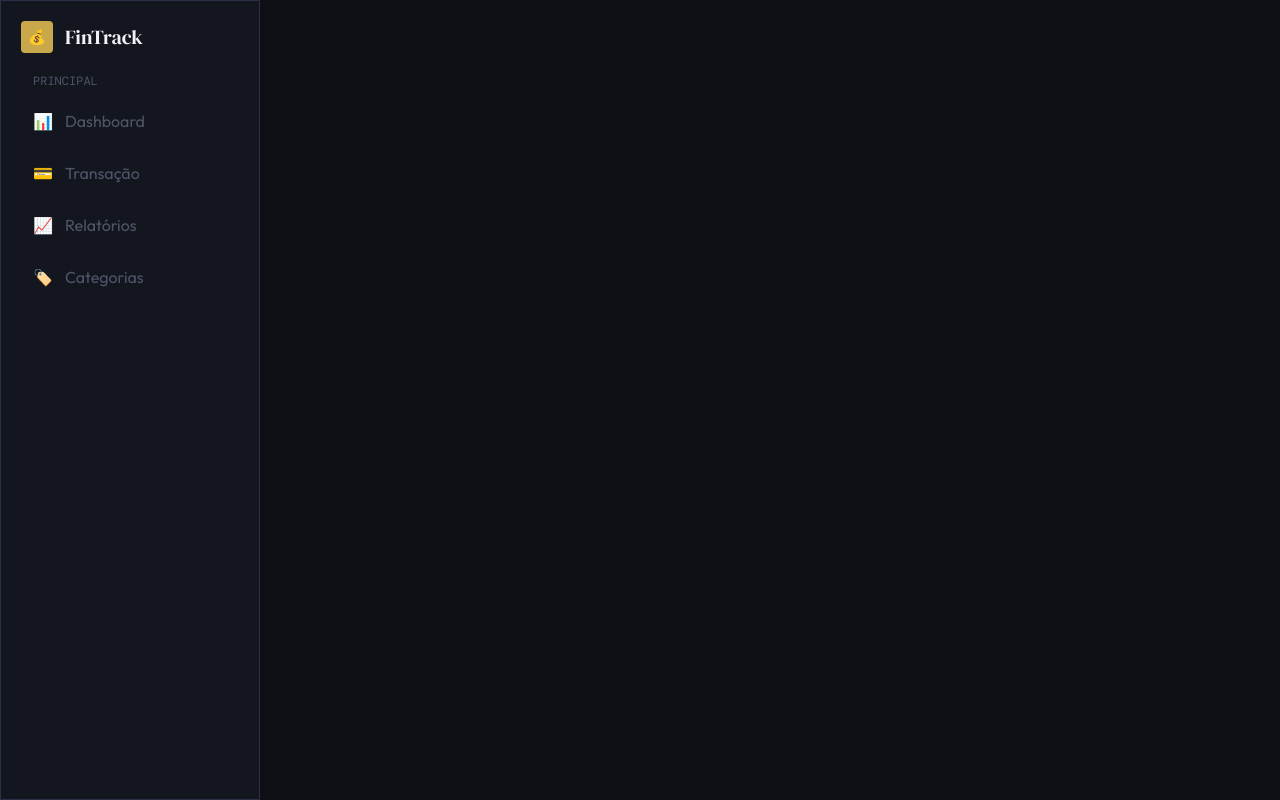
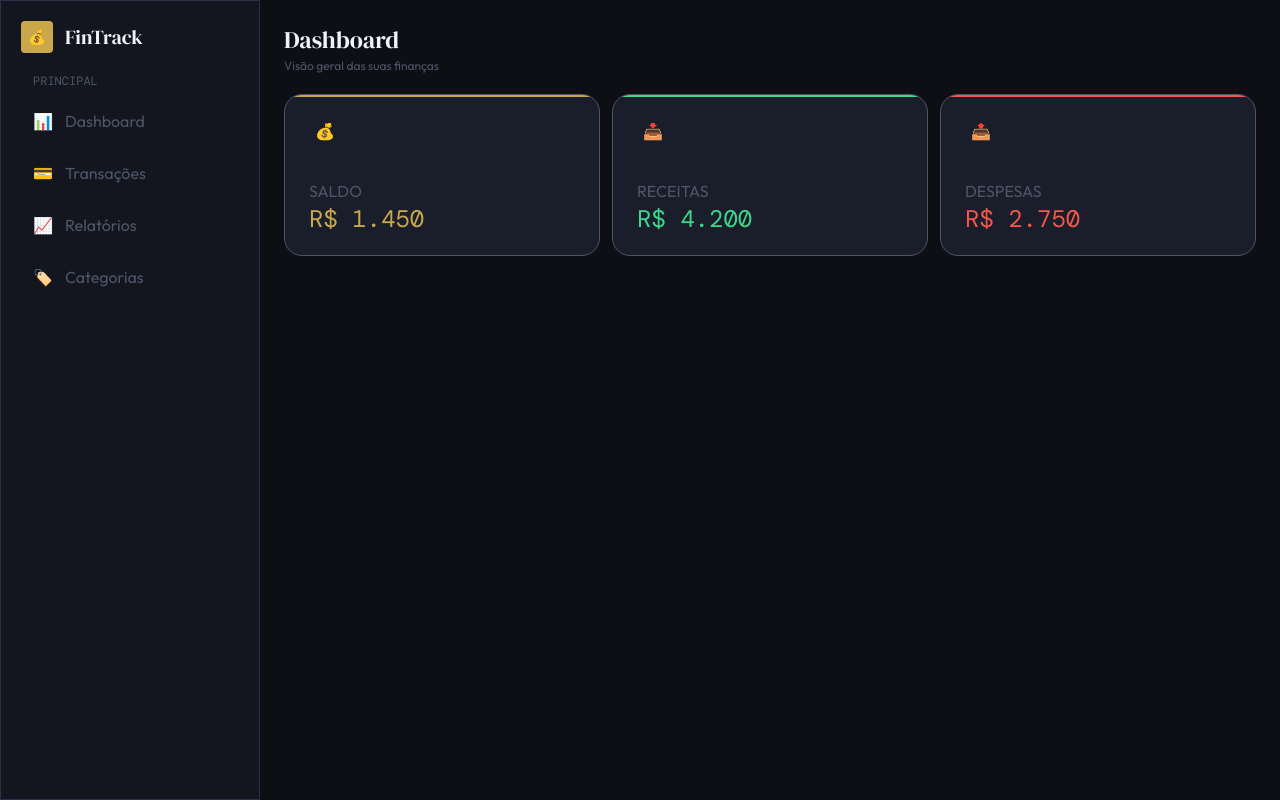
Before and after one commit to Estangler/FinTrack, a React (Vite) app: page / in a window 1280 px wide. Built offline with nearby package versions, Linux system fonts and the light colour scheme; a web font is replaced by a local one.

Commit message:
feat: add Card component and update DashboardContainer; fix typo in NavSection

```diff
--- a/src/App.tsx
+++ b/src/App.tsx
@@ -1,10 +1,12 @@
+import DashboardContainer from "./components/dashboard/DashboardContainer";
 import Sidebar from "./components/sidebar/Sidebar";
 
 function App() {
   return (
-    <>
+    <div className="flex">
       <Sidebar />
-    </>
+      <DashboardContainer />
+    </div>
   );
 }
 
--- /dev/null
+++ b/src/components/dashboard/Card.tsx
@@ -0,0 +1,45 @@
+export default function Card() {
+  const cardInfo = [
+    { icon: "💰", label: "saldo", content: "R$ 1.450" },
+    { icon: "📥", label: "receitas", content: "R$ 4.200" },
+    { icon: "📤", label: "despesas", content: "R$ 2.750" },
+  ];
+
+  const cardTextVariant = {
+    saldo: "text-accent-gold ",
+    receitas: "text-accent-green ",
+    despesas: "text-accent-red ",
+  };
+
+  const iconVariant = {
+    saldo: "bg-accent-gold",
+    receitas: "bg-accent-green",
+    despesas: "bg-accent-red",
+  };
+
+  return (
+    <section className="flex gap-3">
+      {cardInfo.map((info) => (
+        <div
+          key={info.label}
+          className="bg-card border border-txt-muted py-5 px-6 overflow-hidden rounded-[18px] flex-1 relative"
+        >
+          <div
+            className={`h-0.5 ${iconVariant[info.label as keyof typeof iconVariant]} absolute top-0 left-0 right-0`}
+          />
+          <p
+            className={`${iconVariant[info.label as keyof typeof iconVariant]}/10 w-8 h-8 flex items-center justify-center rounded-lg mb-8`}
+          >
+            {info.icon}
+          </p>
+          <p className="text-txt-muted uppercase">{info.label}</p>
+          <p
+            className={`${cardTextVariant[info.label as keyof typeof iconVariant]} text-2xl font-mono`}
+          >
+            {info.content}
+          </p>
+        </div>
+      ))}
+    </section>
+  );
+}
--- /dev/null
+++ b/src/components/dashboard/DashboardContainer.tsx
@@ -0,0 +1,16 @@
+import Card from "./Card";
+
+export default function DashboardContainer() {
+  return (
+    <div className="flex-1 p-6 overflow-auto space-y-5">
+      <header>
+        <h3 className="font-serif text-2xl text-txt-primary">Dashboard</h3>
+        <p className="text-xs mt-0.5 text-txt-muted">
+          Visão geral das suas finanças
+        </p>
+      </header>
+
+      <Card />
+    </div>
+  );
+}
--- a/src/components/sidebar/NavSection.tsx
+++ b/src/components/sidebar/NavSection.tsx
@@ -8,7 +8,7 @@ export default function NavSection() {
       icon: "📊",
     },
     {
-      title: "Transação",
+      title: "Transações",
       icon: "💳",
     },
     {
@@ -29,7 +29,7 @@ export default function NavSection() {
             <li key={category.title} className="flex gap-3 items-center">
               <button
                 className={`px-3 flex gap-3 h-10 w-full text-start rounded-xl items-center transition duration-150 ease-in
-                ${active === category.title && `bg-accent-gold/20 text-accent-gold`}`}
+                ${active === category.title && `bg-accent-gold/15 text-accent-gold`}`}
                 onClick={() => setActive(category.title)}
               >
                 <span>{category.icon}</span>
```
